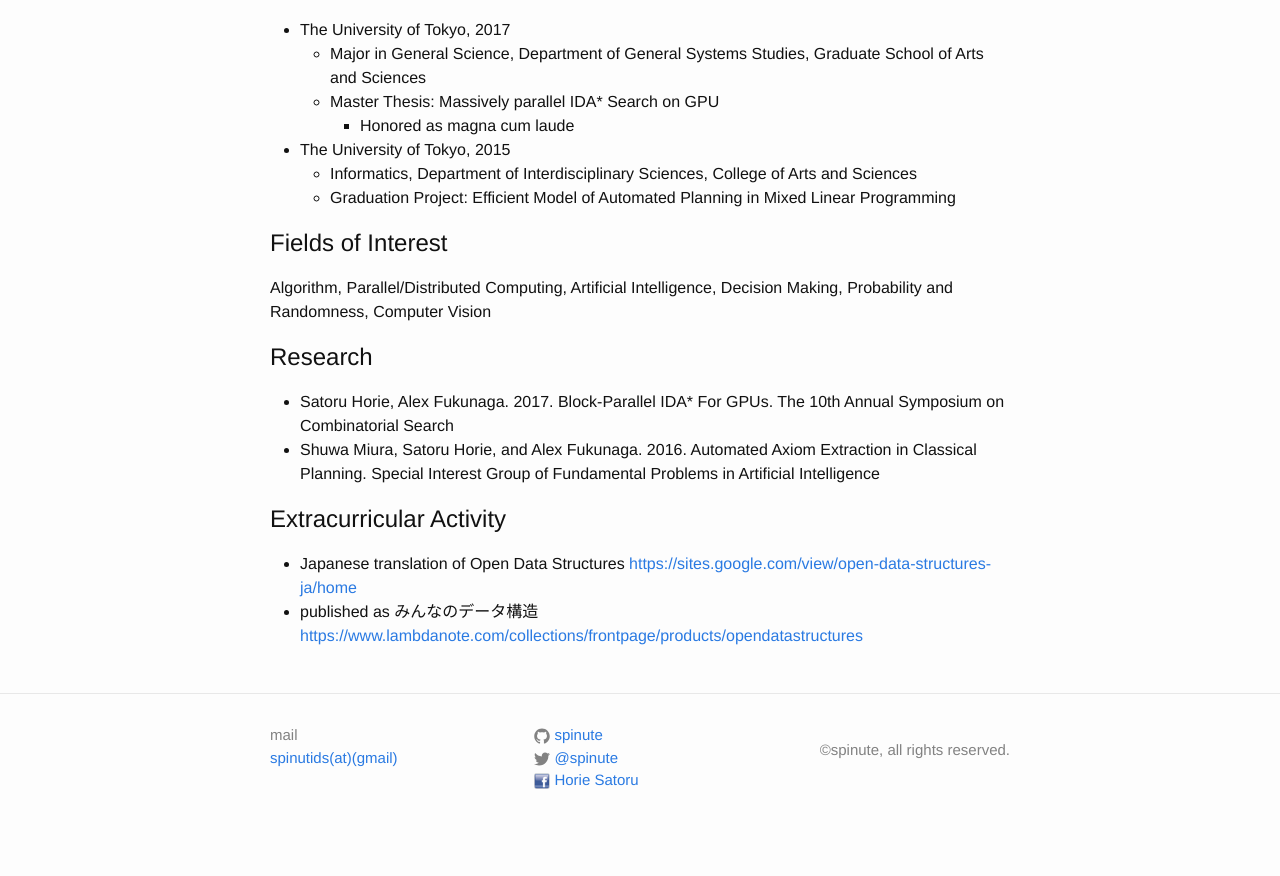
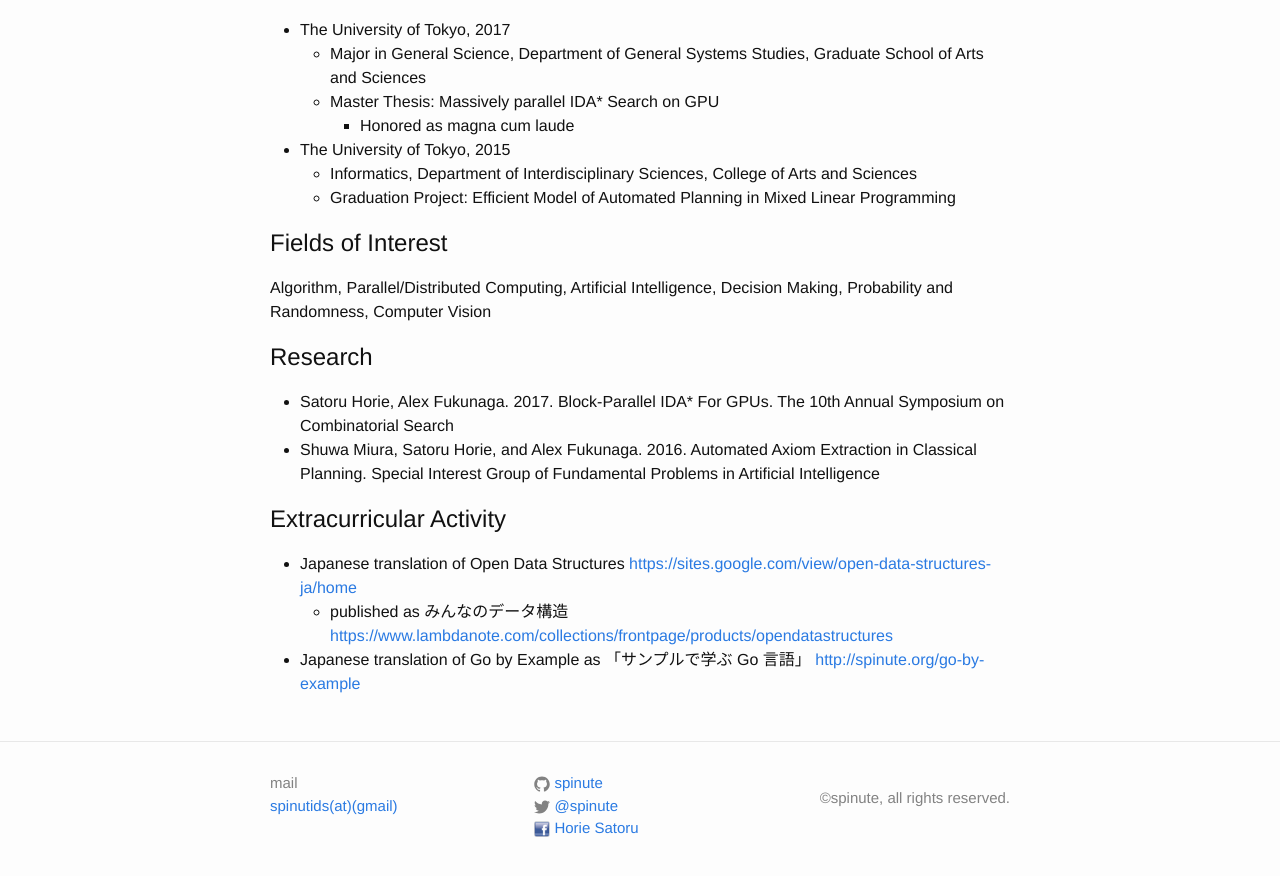
Before and after one commit to spinute/spinute.github.io, a Jekyll site: the page built from index.md, in a window 1280 px wide and 900 px high, scrolled down 1124 px. Shown: the top 876 px of the window. Built offline with Jekyll 4.4.1, drawn with Linux system fonts in a browser that asks for light colours; before the commit the page ends 1976 px from its top, so only the background shows below that.

Commit message:
update index.md

```diff
--- a/index.md
+++ b/index.md
@@ -57,4 +57,5 @@ Algorithm, Parallel/Distributed Computing, Artificial Intelligence, Decision Mak
 
 ## Extracurricular Activity
 * Japanese translation of Open Data Structures <https://sites.google.com/view/open-data-structures-ja/home>
- * published as みんなのデータ構造 <https://www.lambdanote.com/collections/frontpage/products/opendatastructures>
+  * published as みんなのデータ構造 <https://www.lambdanote.com/collections/frontpage/products/opendatastructures>
+* Japanese translation of Go by Example as 「サンプルで学ぶ Go 言語」 <http://spinute.org/go-by-example>
```
